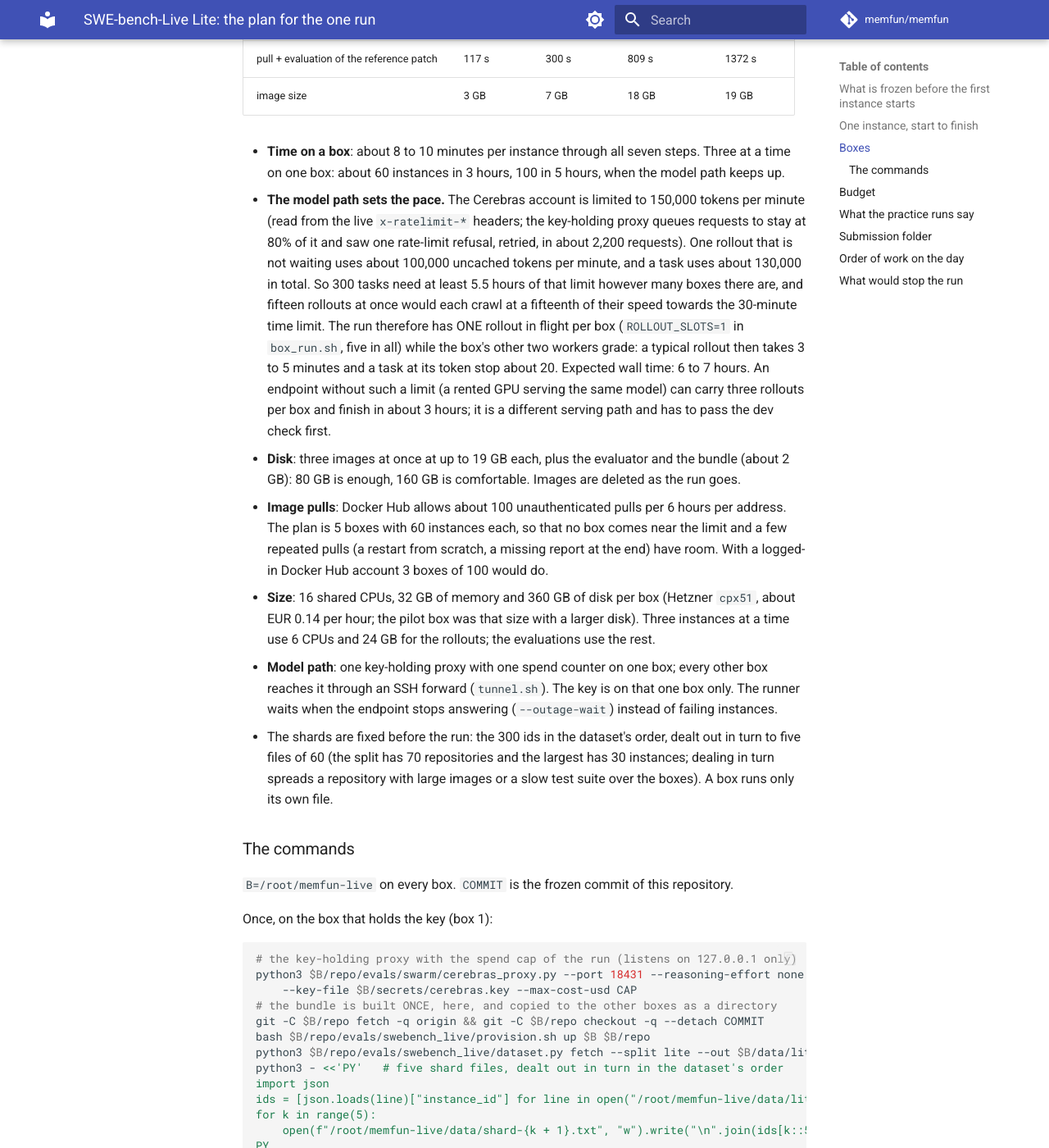
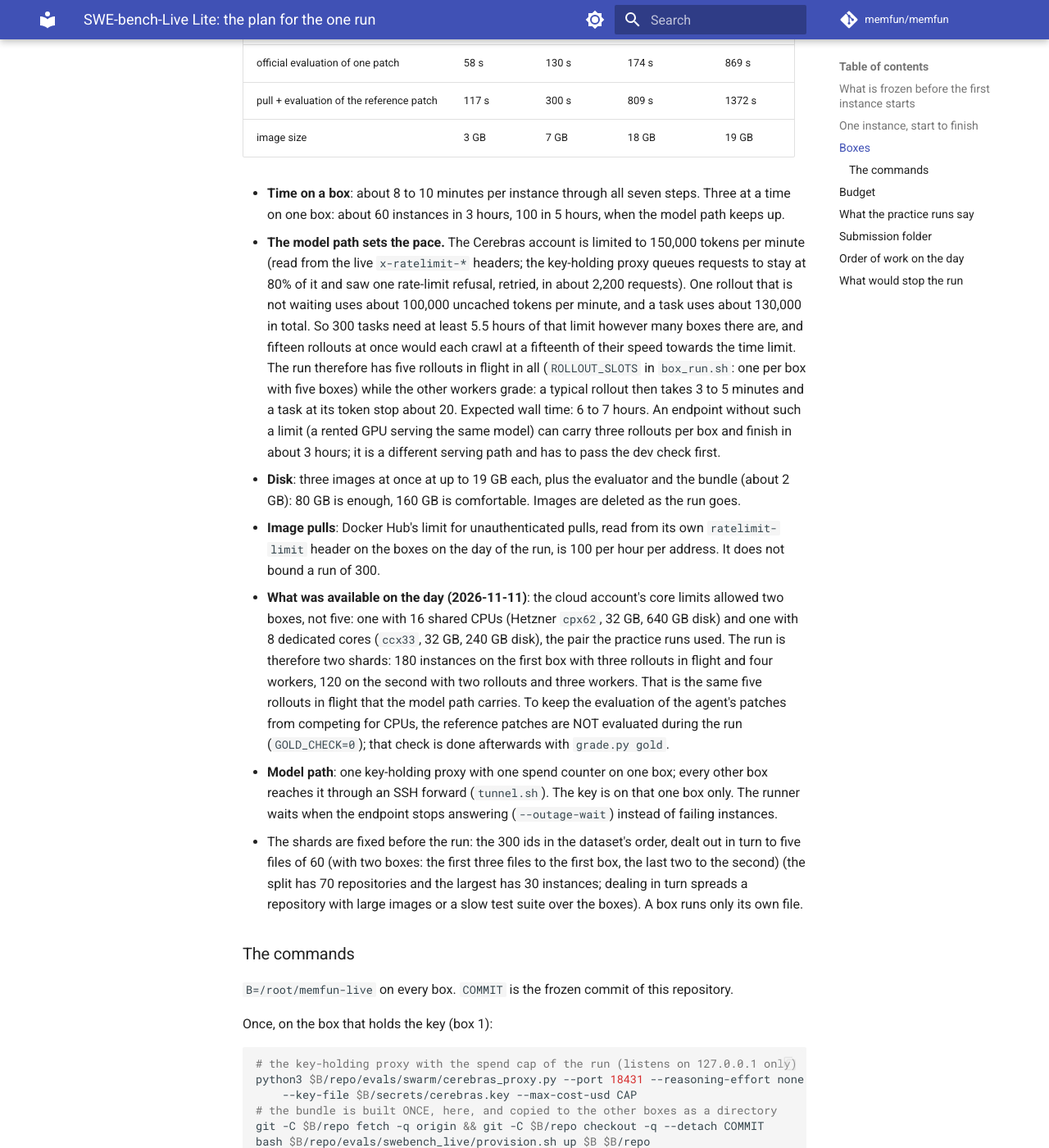
Before and after one commit to indoor47/memfun, an MkDocs documentation site: the page built from docs/SWEBENCH-LIVE-LITE-PLAN.md, in a window 1280 px wide and 1400 px high, scrolled down 2455 px. Shown: the whole window at 82% size. Built offline with MkDocs 1.6.1 and Material for MkDocs 9.7.7, drawn with Linux system fonts in a browser that asks for light colours; comment, search, counter and statistics services are not loaded; some of the changed text lies outside the part shown.

Commit message:
chore(swebench-live): the Lite run's time limit per instance is 3600 s (#99)
* chore(swebench-live): the Lite run's time limit per instance is 3600 s

Rollouts share a limit on tokens per minute and wait for the model; a rollout cut off by the
clock would be a loss caused by the queue, not by the agent. No practice rollout needed more
than 800 s; the token stop bounds the work.

Co-Authored-By: Claude Fable 5.2 <noreply@anthropic.com>
Claude-Session: https://claude.ai/code/session_013N6RttEn9cN76rPyKMke3D

* chore(swebench-live): two boxes on the day; the reference-patch check can be left out of the run

The cloud account's core limits allow two boxes, not five. Docker Hub's pull limit, read from
its header on the boxes, is 100 per hour and does not bound the run. GOLD_CHECK=0 leaves the
evaluation of the reference patches out of the run so that it does not compete with the
evaluation of the agent's patches for CPUs; it is done afterwards.

Co-Authored-By: Claude Fable 5.2 <noreply@anthropic.com>
Claude-Session: https://claude.ai/code/session_013N6RttEn9cN76rPyKMke3D

---------

Co-authored-by: Claude Fable 5.2 <noreply@anthropic.com>

```diff
--- a/docs/SWEBENCH-LIVE-LITE-PLAN.md
+++ b/docs/SWEBENCH-LIVE-LITE-PLAN.md
@@ -27,7 +27,9 @@ frozen commit names them and every box runs the same ones:
 - agent options `discover_tests=true reproduce=true repo_search=true probe_guard=off
   fix_detail=true probe_rounds=2 max_fix_attempts=4 read_rounds=2 read_offer=false
   offline=true`;
-- per instance: stop at 520,000 tokens, 1,800 s, 2 CPUs, 8 GB.
+- per instance: stop at 520,000 tokens, 3,600 s, 2 CPUs, 8 GB. (The practice runs had
+  1,800 s and none needed more than 800 s. The limit is doubled because rollouts now wait
+  for a shared limit on tokens per minute; the token stop is what bounds the work.)
 
 These are the options of the pilot with the read step answering requests without inviting them
 (`read_offer=false`) and two rounds instead of three. That pair was checked on the 12 pilot
@@ -90,27 +92,32 @@ Measured on the pilot (30 dev instances, a 16-CPU box, three instances at a time
   rollout that is not waiting uses about 100,000 uncached tokens per minute, and a task uses
   about 130,000 in total. So
   300 tasks need at least 5.5 hours of that limit however many boxes there are, and fifteen
-  rollouts at once would each crawl at a fifteenth of their speed towards the 30-minute time
-  limit. The run therefore has ONE rollout in flight per box (`ROLLOUT_SLOTS=1` in
-  `box_run.sh`, five in all) while the box's other two workers grade: a typical rollout then
+  rollouts at once would each crawl at a fifteenth of their speed towards the time
+  limit. The run therefore has five rollouts in flight in all (`ROLLOUT_SLOTS` in
+  `box_run.sh`: one per box with five boxes) while the other workers grade: a typical rollout then
   takes 3 to 5 minutes and a task at its token stop about 20. Expected wall time: 6 to 7
   hours. An endpoint without such a limit (a rented GPU serving the same model) can carry
   three rollouts per box and finish in about 3 hours; it is a different serving path and has
   to pass the dev check first.
 - **Disk**: three images at once at up to 19 GB each, plus the evaluator and the bundle (about
   2 GB): 80 GB is enough, 160 GB is comfortable. Images are deleted as the run goes.
-- **Image pulls**: Docker Hub allows about 100 unauthenticated pulls per 6 hours per address.
-  The plan is 5 boxes with 60 instances each, so that no box comes near the limit and a few
-  repeated pulls (a restart from scratch, a missing report at the end) have room. With a
-  logged-in Docker Hub account 3 boxes of 100 would do.
-- **Size**: 16 shared CPUs, 32 GB of memory and 360 GB of disk per box (Hetzner `cpx51`, about
-  EUR 0.14 per hour; the pilot box was that size with a larger disk). Three instances at a time
-  use 6 CPUs and 24 GB for the rollouts; the evaluations use the rest.
+- **Image pulls**: Docker Hub's limit for unauthenticated pulls, read from its own
+  `ratelimit-limit` header on the boxes on the day of the run, is 100 per hour per address.
+  It does not bound a run of 300.
+- **What was available on the day (2026-11-11)**: the cloud account's core limits allowed two
+  boxes, not five: one with 16 shared CPUs (Hetzner `cpx62`, 32 GB, 640 GB disk) and one with
+  8 dedicated cores (`ccx33`, 32 GB, 240 GB disk), the pair the practice runs used. The run is
+  therefore two shards: 180 instances on the first box with three rollouts in flight and four
+  workers, 120 on the second with two rollouts and three workers. That is the same five
+  rollouts in flight that the model path carries. To keep the evaluation of the agent's
+  patches from competing for CPUs, the reference patches are NOT evaluated during the run
+  (`GOLD_CHECK=0`); that check is done afterwards with `grade.py gold`.
 - **Model path**: one key-holding proxy with one spend counter on one box; every other box
   reaches it through an SSH forward (`tunnel.sh`). The key is on that one box only. The runner
   waits when the endpoint stops answering (`--outage-wait`) instead of failing instances.
 - The shards are fixed before the run: the 300 ids in the dataset's order, dealt out in turn
-  to five files of 60 (the split has 70 repositories and the largest has 30 instances; dealing
+  to five files of 60 (with two boxes: the first three files to the first box, the last two to
+  the second) (the split has 70 repositories and the largest has 30 instances; dealing
   in turn spreads a repository with large images or a slow test suite over the boxes). A box
   runs only its own file.
 
@@ -190,8 +197,8 @@ That is about $0.16 per task and about $50 for 300. The stop of 520,000 tokens b
 at about $0.52, so the hard ceiling is $156; the proxy's spend cap is set to $65, and when it is
 reached the run waits instead of failing instances.
 
-Boxes: five at about EUR 0.14 per hour for 6 to 7 hours of run plus setup and the final
-steps, and the key-holding box: under EUR 10.
+Boxes: two at about EUR 0.25 per hour for 6 to 8 hours of run plus setup, the final steps
+and the reference-patch check afterwards: under EUR 10.
 
 ## What the practice runs say
 
```
Also changed, not shown: 1 other file.
